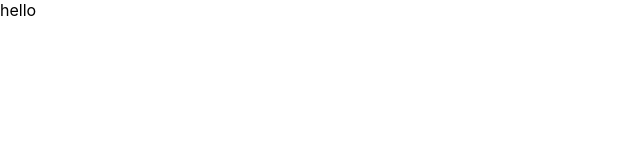
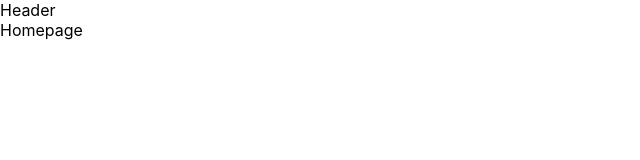
Before and after one commit to franciscocruz29/Cryptory, a React (Create React App) app: page / in a window 1280 px wide. Shown: the top 160 px of the page, without its empty margins (0-640 px from the left). Built offline with nearby package versions, Linux system fonts and the light colour scheme.

Commit message:
Created routes

```diff
--- a/src/App.js
+++ b/src/App.js
@@ -1,11 +1,21 @@
-
+import { BrowserRouter, Route, Routes } from 'react-router-dom';
 import './App.css';
+import Header from './Components/Header';
+import Homepage from './Pages/Homepage';
+import CoinPage from './Pages/CoinPage';
 
 function App() {
   return (
-    <div className="App">
-      hello
-    </div>
+    <BrowserRouter>
+      <div>
+        <Header />
+        <Routes>
+          <Route exact path="/" element={<Homepage />} />
+          <Route path="/coins/:id" element={<CoinPage />} />
+        </Routes>
+
+      </div>
+    </BrowserRouter>
   );
 }
 
--- /dev/null
+++ b/src/Components/Header.js
@@ -0,0 +1,11 @@
+import React from 'react'
+
+const Header = () => {
+  return (
+    <div>
+      Header
+    </div>
+  )
+};
+
+export default Header;
--- /dev/null
+++ b/src/Pages/CoinPage.js
@@ -0,0 +1,11 @@
+import React from 'react'
+
+const CoinPage = () => {
+  return (
+    <div>
+      CoinPage
+    </div>
+  )
+}
+
+export default CoinPage
--- /dev/null
+++ b/src/Pages/Homepage.js
@@ -0,0 +1,11 @@
+import React from 'react'
+
+const Homepage = () => {
+  return (
+    <div>
+      Homepage
+    </div>
+  )
+}
+
+export default Homepage
```
Also changed, not shown: src/reportWebVitals.js (deleted, +0 -13 lines), src/setupTests.js (deleted, +0 -5 lines), src/logo.svg (deleted).
